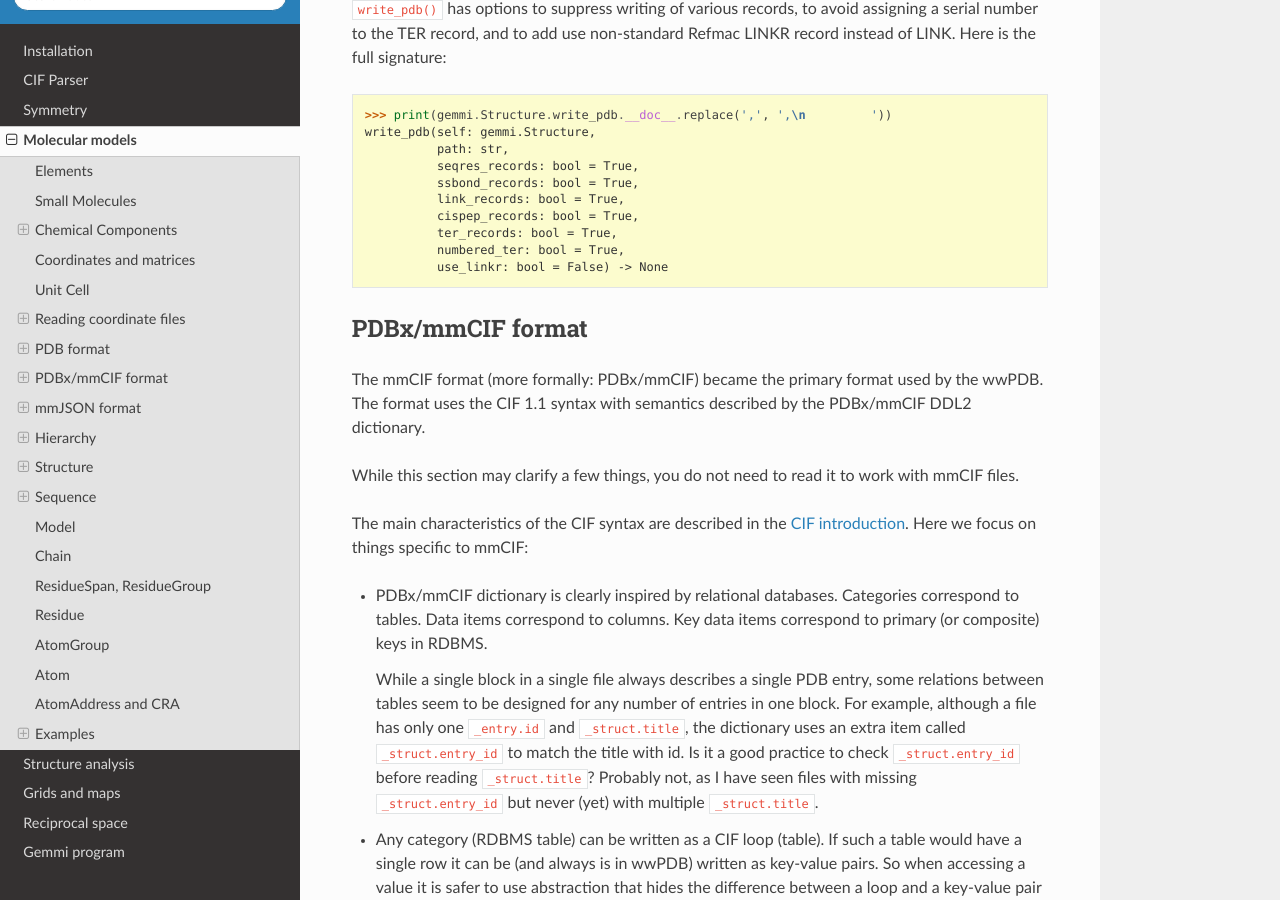
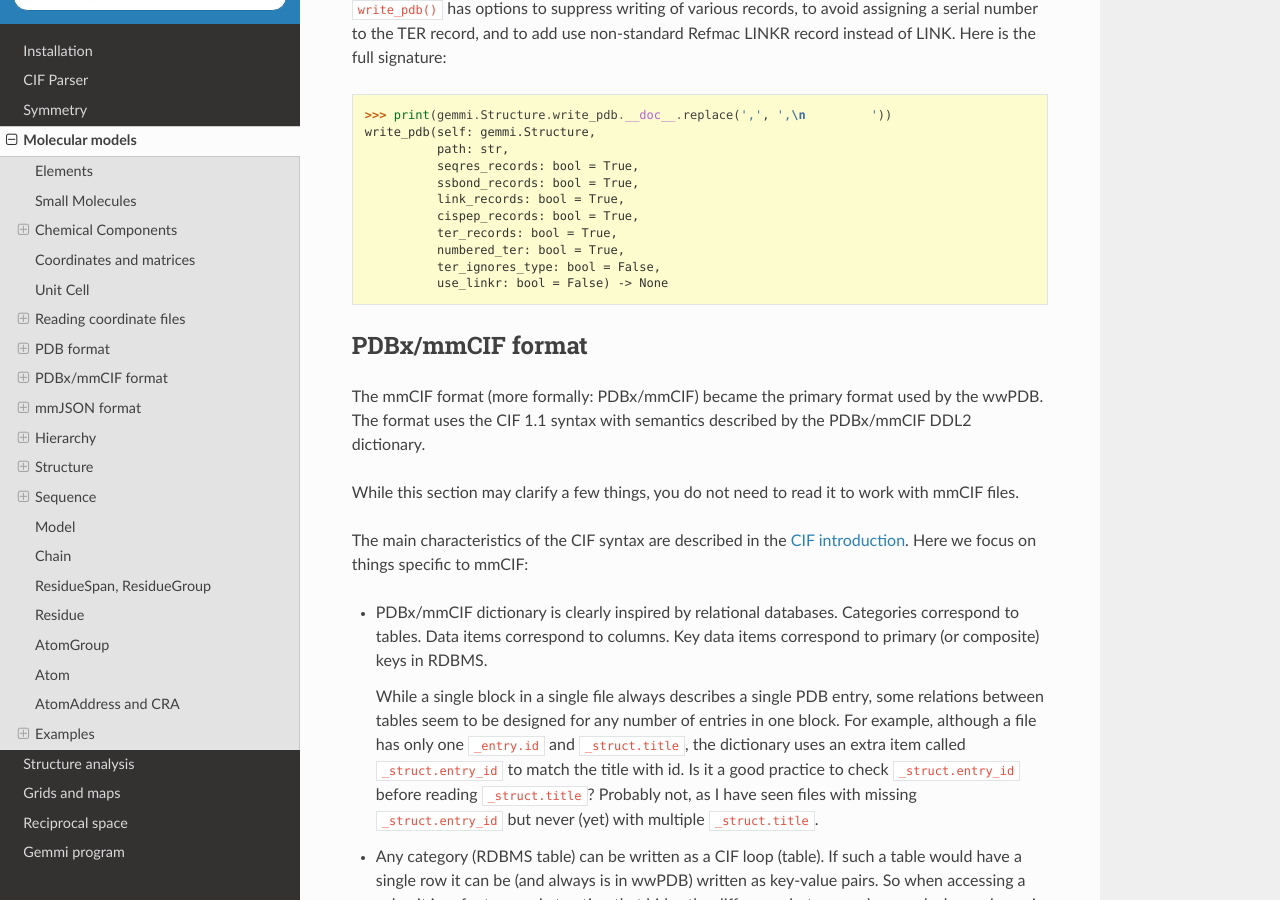
Before and after one commit to project-gemmi/gemmi, a Sphinx documentation site: the page built from docs/mol.rst, in a window 1280 px wide and 900 px high, scrolled down 15946 px. Built offline with Sphinx 7.4.7 and the Read the Docs theme 2.0.0, drawn with Linux system fonts in a browser that asks for light colours.

Commit message:
part of a previous commit

```diff
--- a/docs/mol.rst
+++ b/docs/mol.rst
@@ -873,6 +873,7 @@ Here is the full signature:
             cispep_records: bool = True,
             ter_records: bool = True,
             numbered_ter: bool = True,
+            ter_ignores_type: bool = False,
             use_linkr: bool = False) -> None
   <BLANKLINE>
 
```
